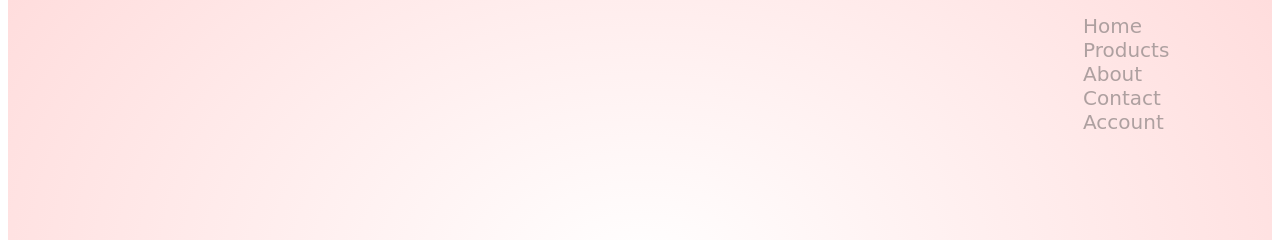
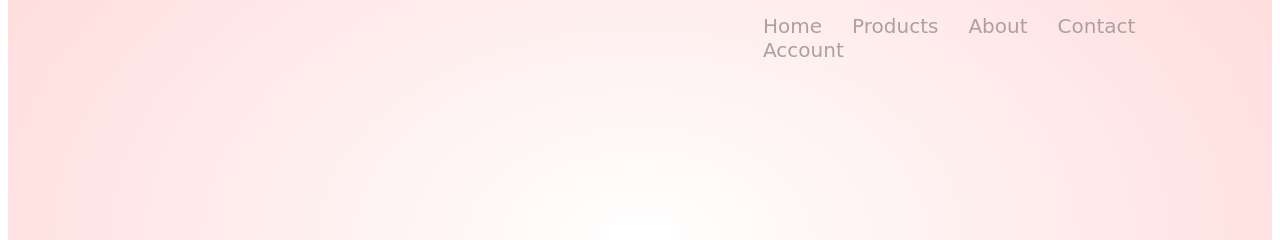
Before and after one commit to AAriyaan/First-Websit, a plain HTML site: page index.html in a window 1280 px wide. Shown: the part 180-420 px from the top of the page. Drawn offline with nearby package versions, Linux system fonts and the light colour scheme; a web font is replaced by a local one.

Commit message:
Update style.css

```diff
--- a/style.css
+++ b/style.css
@@ -61,7 +61,7 @@ ul li a:hover{
 }
 nav{
 
-padding-left: 60rem;
+padding-left: 40rem;
 z-index: 1000;
 }
 a{
```
